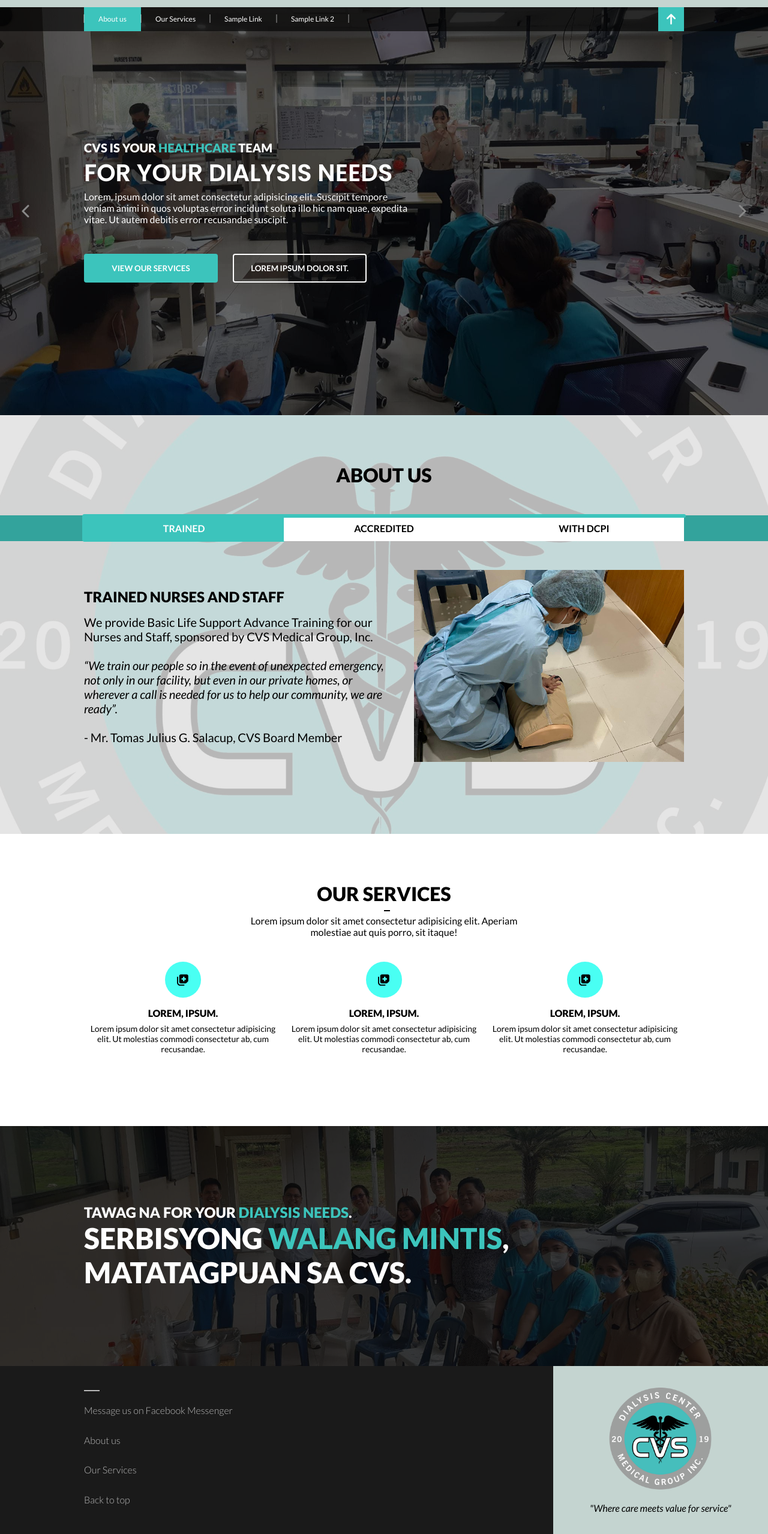
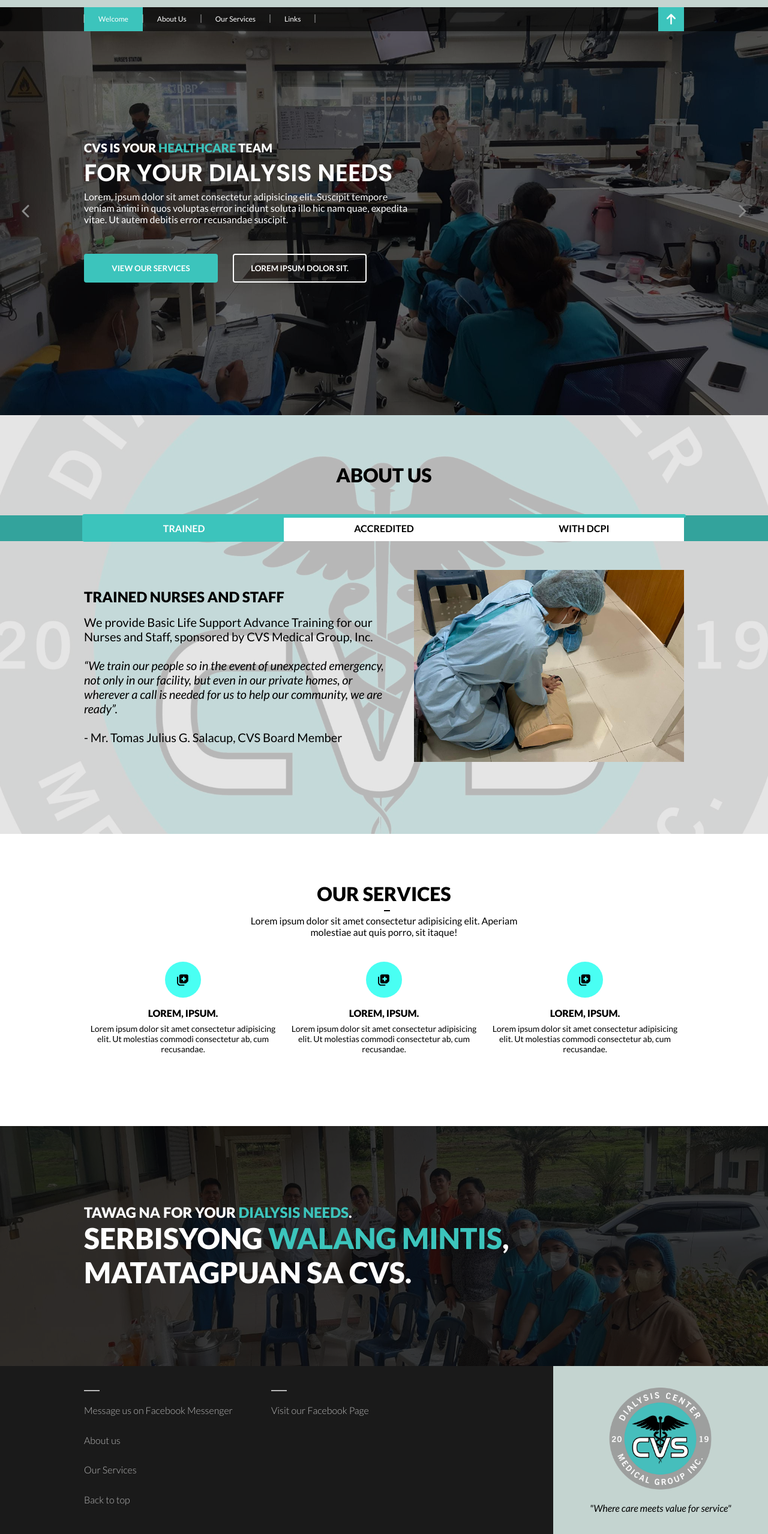
Before and after one commit to TimSalacup/react-freelance-project-attempt, a React (Vite) app: page / in a window 1280 px wide. Shown: the part 60-2617 px from the top of the page at 60% size. Built offline with nearby package versions, Linux system fonts and the light colour scheme.

Commit message:
added nav link functionality and html smooth scrolling

```diff
--- a/package.json
+++ b/package.json
@@ -16,7 +16,8 @@
     "@fortawesome/free-solid-svg-icons": "^6.7.2",
     "@fortawesome/react-fontawesome": "^0.2.2",
     "react": "^19.1.0",
-    "react-dom": "^19.1.0"
+    "react-dom": "^19.1.0",
+    "react-router-dom": "^7.6.2"
   },
   "devDependencies": {
     "@eslint/js": "^9.25.0",
--- a/src/App.css
+++ b/src/App.css
@@ -683,6 +683,10 @@
   position: relative;
 }
 
+.wrapper.footer {
+  display: flex;
+}
+
 .footer__bg {
   position: absolute;
   height: 100%;
@@ -698,6 +702,7 @@
   flex-direction: column;
   justify-content: space-between;
   height: 100%;
+  margin-right: 64px;
 }
 
 .footer__links--list::before{
@@ -719,6 +724,11 @@
   color: rgb(186, 186, 186);
   font-weight: 300;
   font-size: 16px;
+  transition: all 300ms ease;
+}
+
+.footer__link--href:hover {
+  color: rgb(231, 231, 231);
 }
 
 .footer__right {
--- a/src/App.jsx
+++ b/src/App.jsx
@@ -8,6 +8,7 @@
 import AboutUs from "./mainComponents/AboutUs";
 import Quotes from "./mainComponents/Quotes";
 import Footer from "./mainComponents/Footer";
+
 
 function App() {
   const bottomNavRef = useRef();
@@ -169,6 +170,7 @@
           navBottomLinkContainerRef={(el) => {
             if (el) navBottomLinkContainerRef.current[i] = el;
           }}
+          link={link.address}
         />
       ))
     );
@@ -185,24 +187,28 @@
 
   const NavLinksDetails = [
     {
-      text: "About us",
+      text: "Welcome",
       toggleActive,
       navBottomLinkContainerRef,
+      address: "header",
+    },
+    {
+      text: "About Us",
+      toggleActive,
+      navBottomLinkContainerRef,
+      address: "aboutUs",
     },
     {
       text: "Our Services",
       toggleActive,
       navBottomLinkContainerRef,
+      address: "services",
     },
     {
-      text: "Sample Link",
+      text: "Links",
       toggleActive,
       navBottomLinkContainerRef,
-    },
-    {
-      text: "Sample Link 2",
-      toggleActive,
-      navBottomLinkContainerRef,
+      address: "footer",
     },
   ];
 
--- a/src/index.css
+++ b/src/index.css
@@ -1,3 +1,6 @@
+html{
+    scroll-behavior: smooth;
+}
 
 body {
     overflow-x: hidden;
--- a/src/mainComponents/AboutUs.jsx
+++ b/src/mainComponents/AboutUs.jsx
@@ -10,7 +10,7 @@
 }) => {
   return (
     <>
-      <div className="section__wrapper aboutUs">
+      <div className="section__wrapper aboutUs" id="aboutUs">
         <div className="aboutUs__bg">
           <img
             src="/publicAssets/cvsLogo.png"
--- a/src/mainComponents/Footer.jsx
+++ b/src/mainComponents/Footer.jsx
@@ -1,14 +1,18 @@
-import cvsLogo from "../assets/cvsLogo.png"
+import cvsLogo from "../assets/cvsLogo.png";
 
 const Footer = () => {
   return (
     <>
-      <div className="footer__wrapper moveDown">
+      <div className="footer__wrapper moveDown" id="footer">
         <div className="wrapper footer">
           <div className="footer__bg"></div>
           <ul className="footer__links--list">
             <li className="footer__link">
-              <a href="" className="footer__link--href">
+              <a
+                href="https://m.me/cvsph.sjdm"
+                target="_blank"
+                className="footer__link--href"
+              >
                 Message us on Facebook Messenger
               </a>
             </li>
@@ -28,11 +32,23 @@
               </a>
             </li>
           </ul>
-              </div>
-              <div className="footer__right">
-                  <img src={cvsLogo} alt="CVS Logo" className="footer__img" />
-                  <i className="footer__quote">"Where care meets value for service"</i>
-              </div>
+          <ul className="footer__links--list">
+            <li className="footer__link">
+              <a
+                href="https://www.facebook.com/cvsph.sjdm"
+                target="_blank"
+                className="footer__link--href"
+              >
+                Visit our Facebook Page
+              </a>
+            </li>
+
+          </ul>
+        </div>
+        <div className="footer__right">
+          <img src={cvsLogo} alt="CVS Logo" className="footer__img" />
+          <i className="footer__quote">"Where care meets value for service"</i>
+        </div>
       </div>
     </>
   );
--- a/src/mainComponents/Header.jsx
+++ b/src/mainComponents/Header.jsx
@@ -7,7 +7,7 @@
 const Header = ({headerImagesArray, nextImage, previousImage}) => {
   return (
     <>
-      <section>
+      <section id="header">
         <header>
           <div className="header__arrow header__left" onClick={() => previousImage()}>
             <FontAwesomeIcon
--- a/src/mainComponents/OurServices.jsx
+++ b/src/mainComponents/OurServices.jsx
@@ -4,7 +4,7 @@
 const OurServices = () => {
   return (
     <>
-      <div className="section__wrapper">
+      <div className="section__wrapper" id="services">
         <SectionDescription
           title="OUR SERVICES"
           description="Lorem ipsum dolor sit amet consectetur adipisicing elit. Aperiam
--- a/src/mainComponents/subComponents/NavBottomLink.jsx
+++ b/src/mainComponents/subComponents/NavBottomLink.jsx
@@ -2,18 +2,19 @@
   text,
   toggleActive,
   navBottomLinkContainerRef,
+  link,
 }) => {
   return (
     <>
       <div
         className="nav__bottom--link--container"
-        onClick={(e) => {
-          e.preventDefault();
+        onClick={() => {
           toggleActive();
+          window.location.hash = link;
         }}
         ref={navBottomLinkContainerRef}
       >
-        <a href="#" className="nav__bottom--link">
+        <a href={`#${link}`} className="nav__bottom--link">
           {text}
         </a>
       </div>
```
Also changed, not shown: 1 other file (tests, documents, lock files or other folders).
